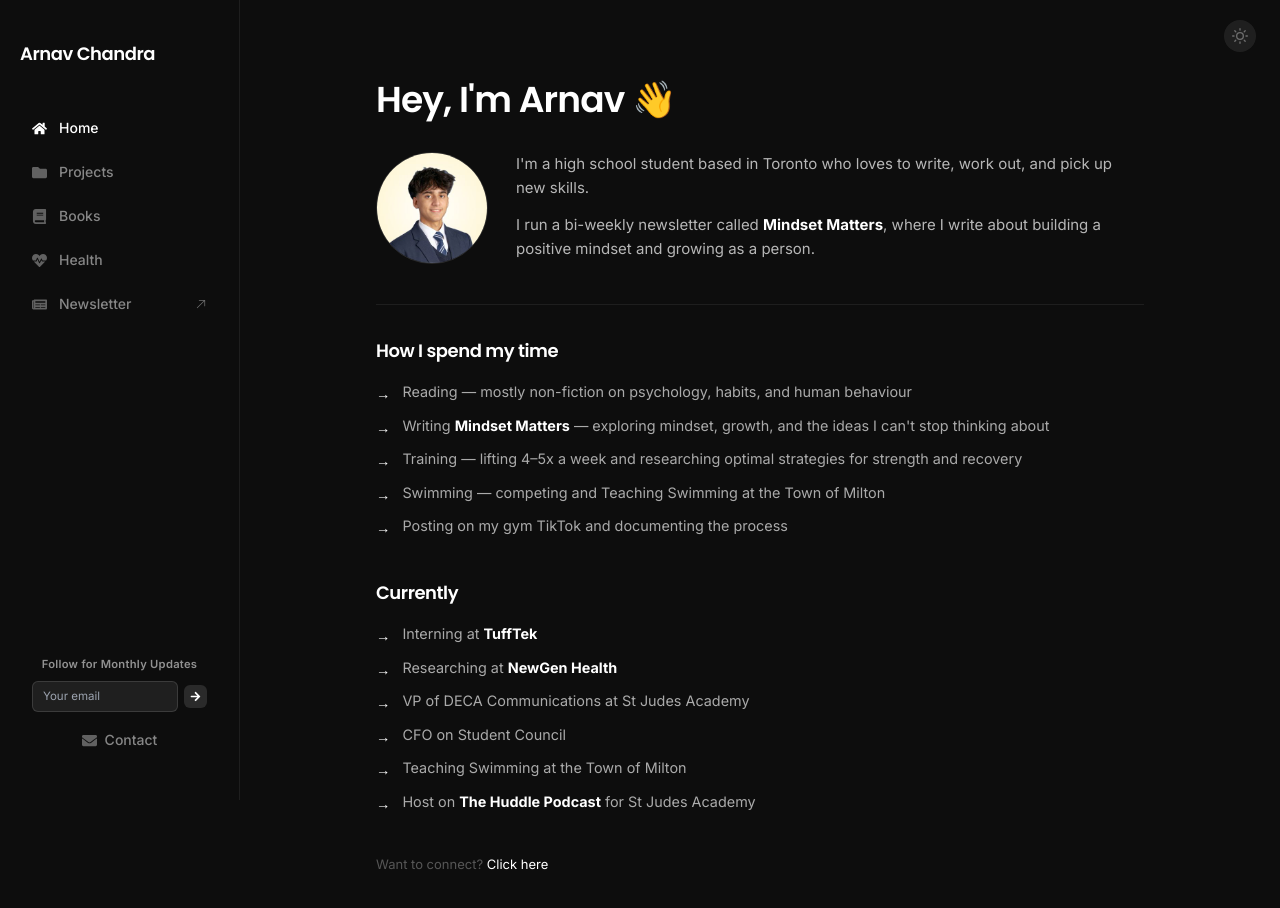
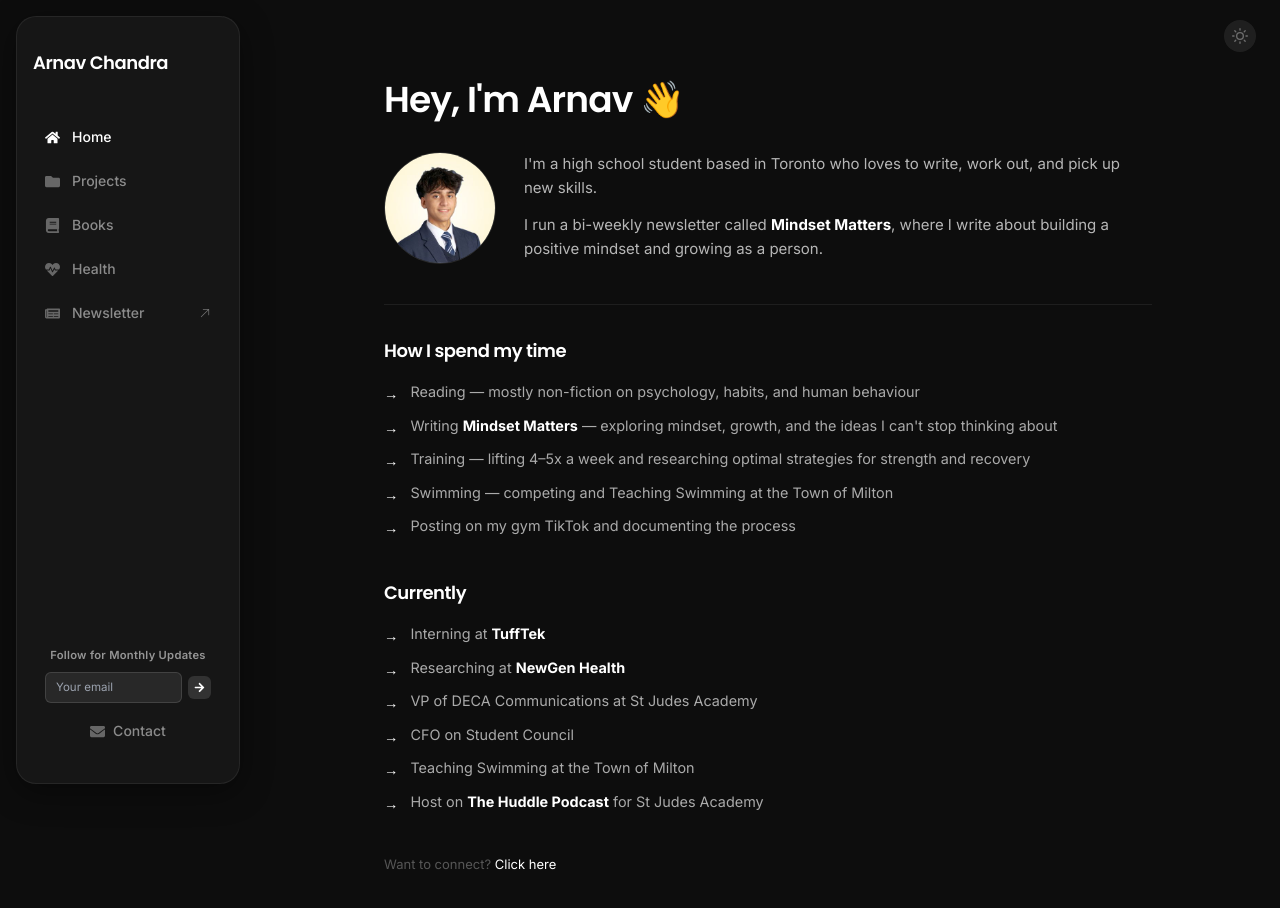
Before and after one commit to JoesephTheSnail/personal-website, a Next.js app: page / in a window 1280 px wide. Shown: the top 908 px of the page. Built offline with nearby package versions, Linux system fonts and the light colour scheme.

Commit message:
Add Vercel Analytics and bubbly floating sidebar

```diff
--- a/package.json
+++ b/package.json
@@ -9,6 +9,7 @@
     "lint": "next lint"
   },
   "dependencies": {
+    "@vercel/analytics": "^2.0.1",
     "gray-matter": "^4.0.3",
     "next": "^15.5.19",
     "next-mdx-remote": "^6.0.0",
--- a/src/app/globals.css
+++ b/src/app/globals.css
@@ -5,7 +5,7 @@
 /* ── Theme variables ─────────────────────────────── */
 :root {
   --bg: #0D0D0D;
-  --sidebar-bg: #0D0D0D;
+  --sidebar-bg: #161616;
   --sheet-bg: #111111;
   --fg: #ffffff;
   --fg-70: rgba(255,255,255,0.7);
--- a/src/app/layout.tsx
+++ b/src/app/layout.tsx
@@ -3,6 +3,7 @@ import { Inter, Poppins } from 'next/font/google';
 import './globals.css';
 import SiteWrapper from '@/components/SiteWrapper';
 import CustomCursor from '@/components/CustomCursor';
+import { Analytics } from '@vercel/analytics/next';
 
 const inter = Inter({
   subsets: ['latin'],
@@ -44,6 +45,7 @@ export default function RootLayout({ children }: { children: React.ReactNode })
       <body className="bg-[#0D0D0D] text-white font-sans" suppressHydrationWarning>
         <CustomCursor />
         <SiteWrapper>{children}</SiteWrapper>
+        <Analytics />
       </body>
     </html>
   );
--- a/src/components/Sidebar.tsx
+++ b/src/components/Sidebar.tsx
@@ -31,8 +31,14 @@ export default function Sidebar({ onContactClick }: Props) {
 
   return (
     <aside
-      className="sidebar-root hidden lg:flex flex-col fixed top-0 left-0 h-screen w-60 py-10 px-5 z-30"
-      style={{ borderRight: '1px solid var(--border)', background: 'var(--sidebar-bg)' }}
+      className="sidebar-root hidden lg:flex flex-col fixed top-4 left-4 z-30 w-56 py-8 px-4"
+      style={{
+        background: 'var(--sidebar-bg)',
+        border: '1px solid var(--border)',
+        borderRadius: '20px',
+        height: 'calc(100vh - 2rem)',
+        boxShadow: '0 8px 32px rgba(0,0,0,0.4)',
+      }}
     >
       <Link
         href="/"
--- a/src/components/SiteWrapper.tsx
+++ b/src/components/SiteWrapper.tsx
@@ -60,7 +60,7 @@ export default function SiteWrapper({ children }: { children: React.ReactNode })
 
       <div className="flex min-h-screen">
         <Sidebar onContactClick={() => setContactOpen(true)} />
-        <main className="flex-1 min-w-0 overflow-x-hidden lg:ml-60 min-h-screen py-14 lg:py-20 px-6 sm:px-8 lg:px-10">
+        <main className="flex-1 min-w-0 overflow-x-hidden lg:ml-64 min-h-screen py-14 lg:py-20 px-6 sm:px-8 lg:px-10">
           {children}
         </main>
       </div>
```
Also changed, not shown: 1 other file (tests, documents, lock files or other folders).
